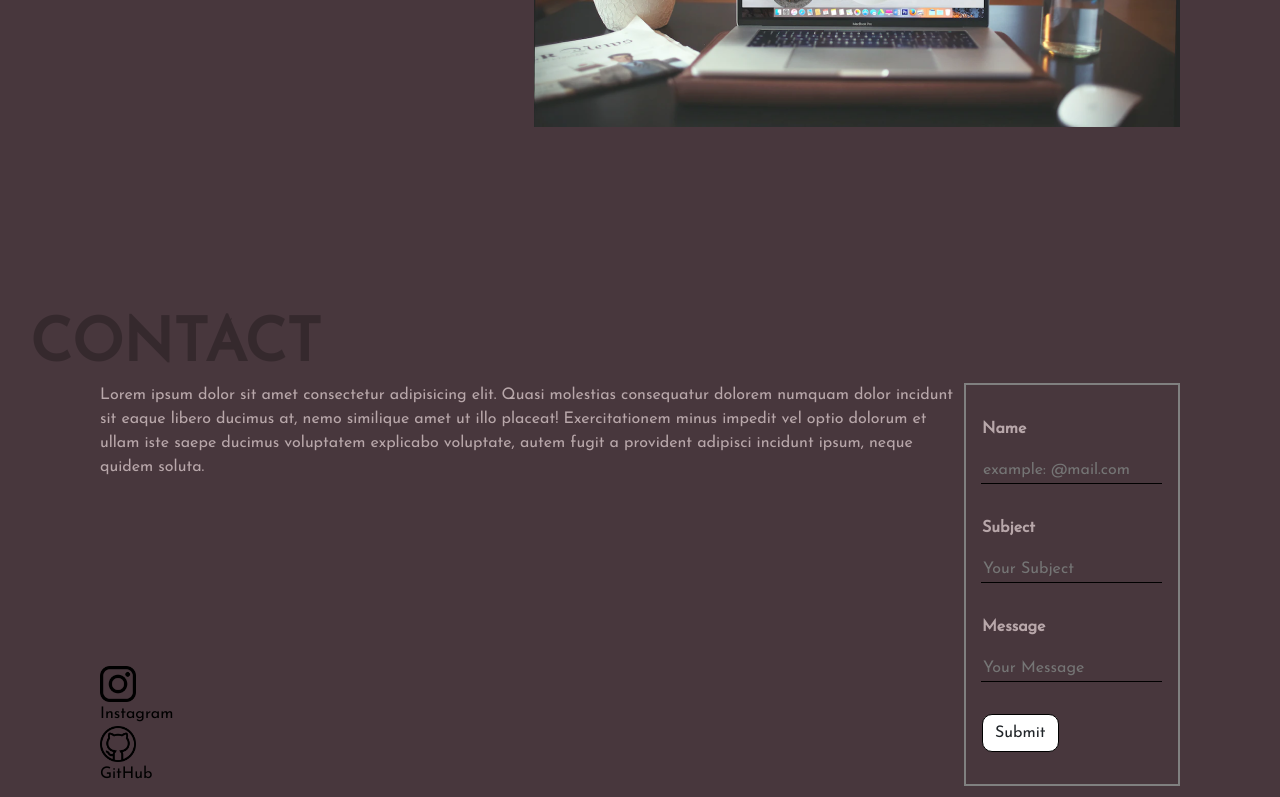
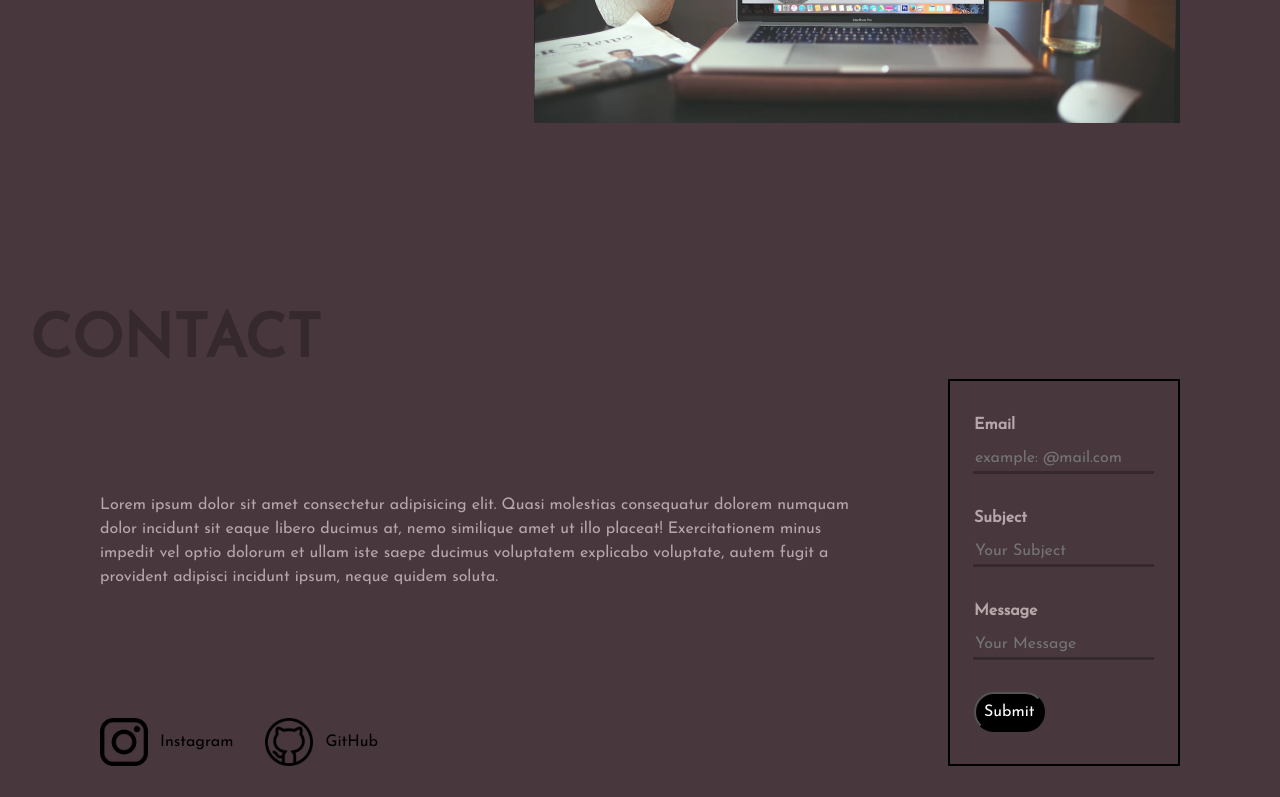
Before and after one commit to kartika18/Portfolio, a plain HTML site: page index.html in a window 1280 px wide. Shown: the part 2000-2797 px from the top of the page. Drawn offline with nearby package versions, Linux system fonts and the light colour scheme.

Commit message:
add contact

```diff
--- a/index.html
+++ b/index.html
@@ -22,11 +22,13 @@
         </nav>
     </header>
     <section id="home">
+        <div id="home-text">
             <div id="home-header">
                 <h3>Hi! I Am</h3>
                 <h1>Kartika</h1>
                 <p>Lorem ipsum dolor sit amet consectetur.</p>
                 <a href="hello.txt" download>Resume</a>
+            </div>
         </div>
         <div id="home-pict">
             <img src="images/potrait.png" alt="foto diri">
@@ -98,31 +100,31 @@
             </div>
             <div id="contact-content-detail2">
                 <div id="detail2-sosmed">
-                    <img src="images/instagram-logo.png" alt="">
+                    <img src="images/instagram-logo.png" alt="instagram-logo">
                     <a href="https://www.instagram.com/karka18/" target="_blank">Instagram</a>
                 </div>
                 <div id="detail2-sosmed">
-                    <img src="images/github.png" alt="">
+                    <img src="images/github.png" alt="github-logo">
                     <a href="https://github.com/kartika18" target="_blank">GitHub</a>
                 </div>
             </div>
             <div id="contact-content-detail3">
-                <form action="">
-                    <div class="form-group">
-                        <div id="input-name" class="input-group">
-                            <label for="">Name</label>
-                            <input type="text" placeholder="example: @mail.com">
+                <form class="contact-form" onsubmit="onFormSubmit(event)">
+                    <div class="input-group">
+                        <label for="input-email">Email</label>
+                        <input type="email" id="input-email" placeholder="example: @mail.com">
                     </div>
-                        <div id="input-subject" class="input-group">
-                            <label for="">Subject</label>
-                            <input type="text" placeholder="Your Subject">
+                    <div class="input-group">
+                        <label for="input-subject">Subject</label>
+                        <input type="text" id="input-subject" placeholder="Your Subject">
                     </div>
-                        <div id="input-message" class="input-group">
-                            <label for="">Message</label>
-                            <input type="text" placeholder="Your Message">
+                    <div class="input-group">
+                        <label for="input-message">Message</label>
+                        <input type="text" id="input-message" placeholder="Your Message">
                     </div>
+                    <div>
+                        <button type="submit" class="btn-form-contact">Submit</button>
                     </div>
-                    <button class="btn">Submit</button>
                 </form>
             </div>
         </div>
--- a/main.js
+++ b/main.js
@@ -1,5 +1,5 @@
-function toggleDetail(element) {
-    const target = $(element.target)
+function toggleDetail(forEvent) {
+    const target = $(forEvent.target)
     const item = $(target).parents("#about-detail-exp")
     const detail = $(item).children("p")
 
@@ -11,3 +11,24 @@ function toggleDetail(element) {
         $(target).html("Less Info").addClass("active")
     }
 }
+
+function onFormSubmit(forEvent) {
+    forEvent.preventDefault()
+
+    const email =$("#input-email")
+    const subject =$("#input-subject")
+    const message =$("#input-message")
+
+    if(!$(email).val()) {
+        alert("Email is Required")
+    } else if (!$(subject).val()) {
+        alert("Subject is Required")
+    } else if (!$(message).val()) {
+        alert("Message is Required")
+    } else {
+        alert("Form Submitted")
+        $(email).val("")
+        $(subject).val("")
+        $(message).val("")
+    }
+}
--- a/style.css
+++ b/style.css
@@ -69,9 +69,13 @@ a {
     "tiga tiga";
 }
 
+#home-text {
+    display: flex;
+    align-items: center;
+}
+
 #home-header {
     grid-area: satu;
-    align-items: center;
 }
 
 #home-header h3 {
@@ -103,6 +107,8 @@ a {
 
 #home-pict {
     grid-area: dua;
+    display: flex;
+    justify-content: end;
 }
 
 #home-pict img {
@@ -126,7 +132,6 @@ a {
 #home-arrow img {
     width: 66px;
     animation: 2s upDown infinite;
-    padding-bottom: 4px;
 }
 
 @keyframes upDown {
@@ -253,10 +258,17 @@ a {
 
 #contact-content-detail1 {
     grid-area: satu;
+    display: flex;
+    align-items: center;
+    justify-content: center;
+    padding-right: 80px;
 }
 
 #contact-content-detail2 {
     grid-area: dua;
+    display: flex;
+    flex-direction: row;
+    gap: 32px;
 }
 
 #contact-content-detail3 {
@@ -265,12 +277,14 @@ a {
 
 #detail2-sosmed {
     display: flex;
-    flex-direction: column;
+    flex-direction: row;
+    align-items: center;
+    gap: 12px;
 }
 
 #detail2-sosmed img {
-    width: 36px;
-    height: 36px;
+    width: 48px;
+    height: 48px;
 }
 
 #contact-content-detail2 a:hover {
@@ -278,14 +292,22 @@ a {
 }
 
 #contact-content-detail3 form {
-    border: 2px solid gray;
-    padding: 32px 16px;
+    border: 2px solid black;
+    padding: 32px 24px;
 }
 
-.btn {
-    border-radius: 10px;
+.btn-form-contact {
+    display: flex;
+    justify-content: center;
+    border-radius: 20px;
+    background-color: black;
+    color: white;
+    padding: 6px 8px;
+}
+
+.btn-form-contact:hover {
     background-color: white;
-    border: 1px solid black;
+    color: black;
 }
 
 .input-group {
@@ -296,11 +318,10 @@ a {
 
 .input-group label {
     font-weight: 700;
-    margin-bottom: 16px;
+    margin-bottom: 8px;
 }
 
 .input-group input {
     border: none;
-    outline: none;
-    border-bottom: 1px solid black;
+    border-bottom: 3px solid rgba(0, 0, 0, 0.25);
 }
```
Lines whose indentation alone changed are shown as unchanged.
